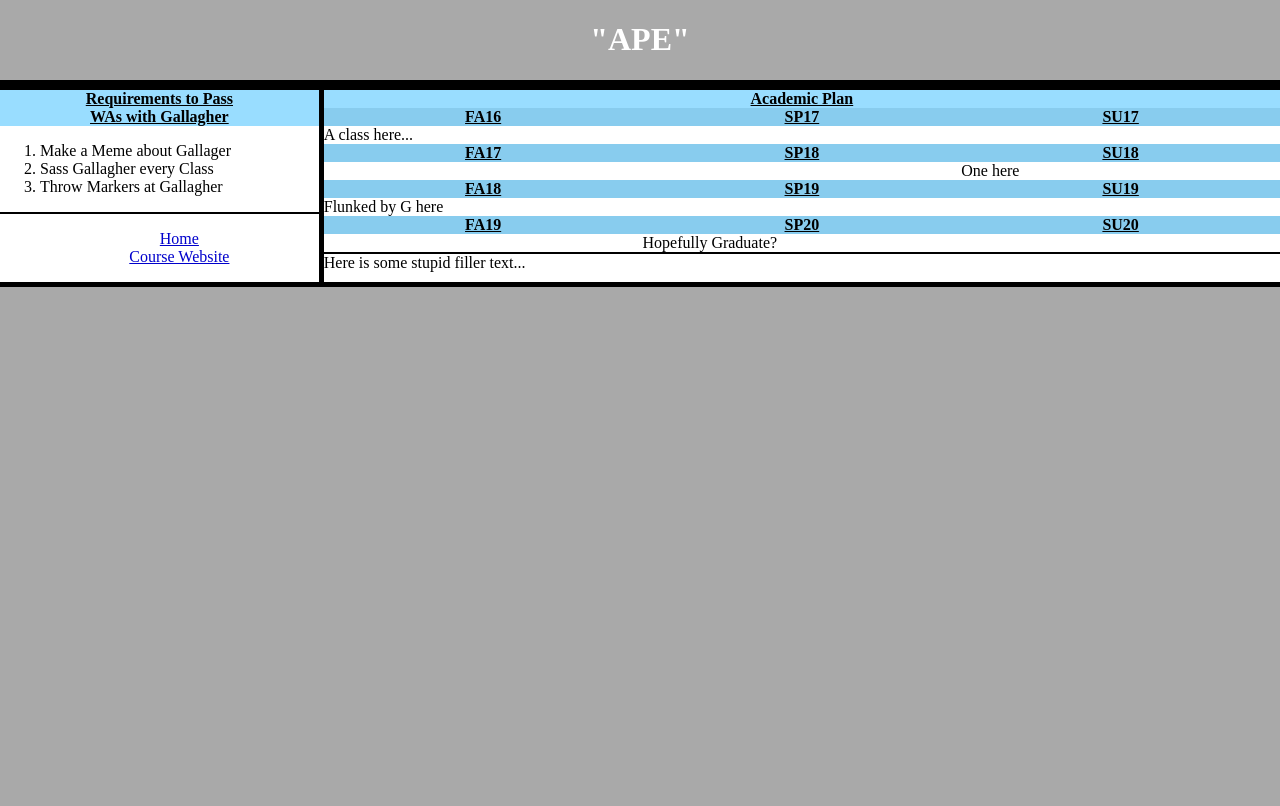
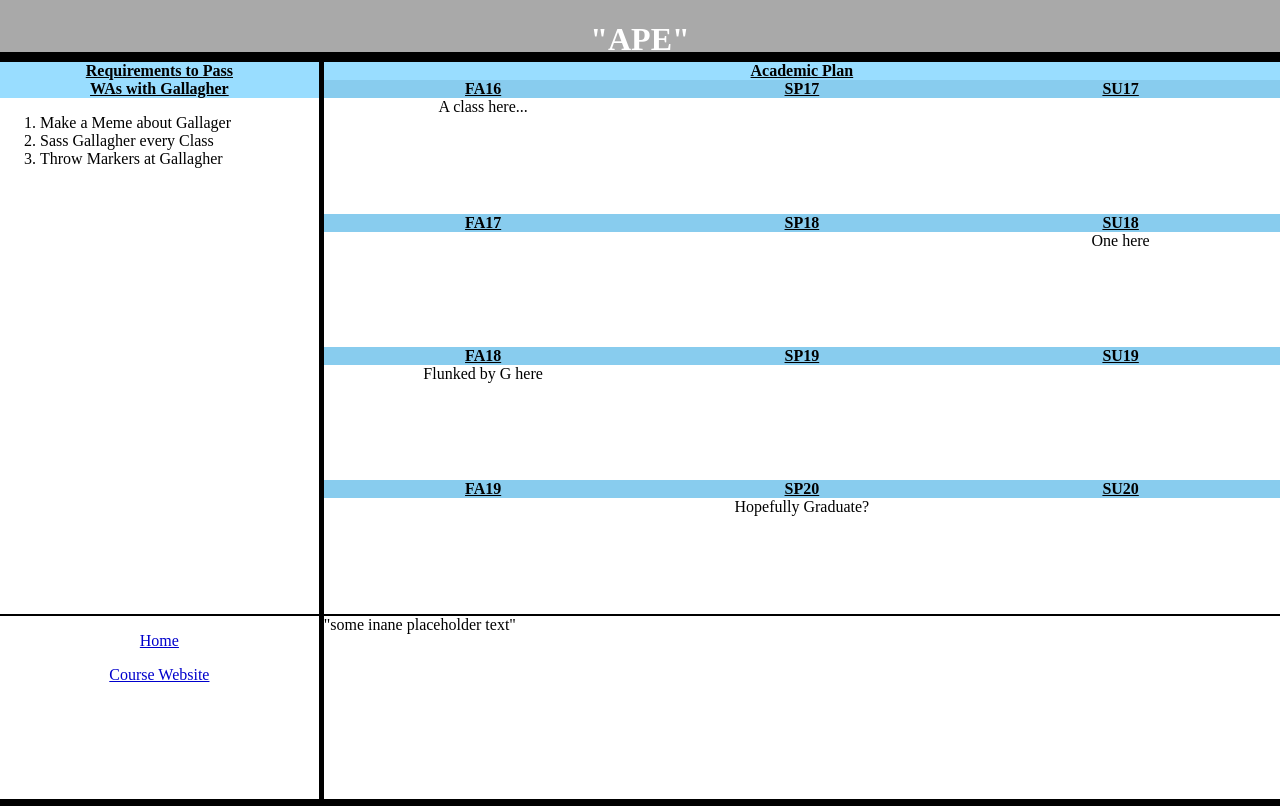
Before and after one commit to donaldrshade/WebApps, a PHP site: page /Project1.html in a window 1280 px wide. Before the commit the page ends 287 px from the top, so only its background shows below. Run offline with PHP 8.4, Linux system fonts and the light colour scheme.

Commit message:
Fixed Spacing Issue
its fixed. I'm not sure I like it but it is.

```diff
--- a/cs3220/public_html/TermProject/Project1.html
+++ b/cs3220/public_html/TermProject/Project1.html
@@ -21,11 +21,9 @@
                     </ol>
                 </div>
                 <div id = "ape-lower-left">
-                    <div class = nav>
-                        <ol id = "nav">
-                            <li><a href = "http://judah.cedarville.edu/~shade/cs3220.html">Home</a></li>
-                            <li><a href = "http://judah.cedarville.edu/index.php">Course Website</a></li>
-                        </ol>
+                    <div class = "nav">
+                        <p><a href = "http://judah.cedarville.edu/~shade/cs3220.html">Home</a></p>
+                        <p><a href = "http://judah.cedarville.edu/index.php">Course Website</a></p>
                     </div>
                 </div>
             </div>
@@ -83,7 +81,7 @@
 
                 </div>
                 <div id = "ape-lower-right">
-                    Here is some stupid filler text...
+                    "some inane placeholder text"
                 </div>
             </div>
         </div>
--- a/cs3220/public_html/TermProject/apeCss.css
+++ b/cs3220/public_html/TermProject/apeCss.css
@@ -1,16 +1,18 @@
+.header{
+    height:4%;
+}
 body{
     background-color:darkgray;
     margin:0;
-    height:100%;
+    height:96%;
 }
 .content{
     flex-direction: row;
     border-top:5px solid black;
-    border-bottom:5px solid black;
+    border-bottom:7px solid black;
     padding: 0;
     background: #ffffff;
     margin:0;
-    height: 100%;
 }
 .nav{
     background: #ffffff;
@@ -38,6 +40,7 @@ body{
     flex-direction: row;
 }
 .semester{
+    text-align: center;
     flex:1;
     margin:5;
 }
@@ -69,7 +72,5 @@ body{
 }
 #ape-lower-right{
     border-top:2px solid black;
-    padding-top:5;
-    padding-left: 5;
     flex:1;
 }
--- a/cs3220/public_html/TermProject/myCss.css
+++ b/cs3220/public_html/TermProject/myCss.css
@@ -1,14 +1,17 @@
+html{
+    height: 100%
+}
 body{
     background-color: #000099;
     margin: auto;
-    height:100%;
-
+    height:90%;
 }
 .header{
     border-bottom: 5px solid black;
     text-align: center;
     padding-bottom: 5;
-    color: #FFFFFF
+    color: #FFFFFF;
+    max-height: 100px;
 }
 .content{
     height:100%;
@@ -33,6 +36,7 @@ body{
 
 }
 .footer{
+    color:aliceblue;
     border-top: 5px solid black;
     padding-top: 5;
     padding-left:5;
```
